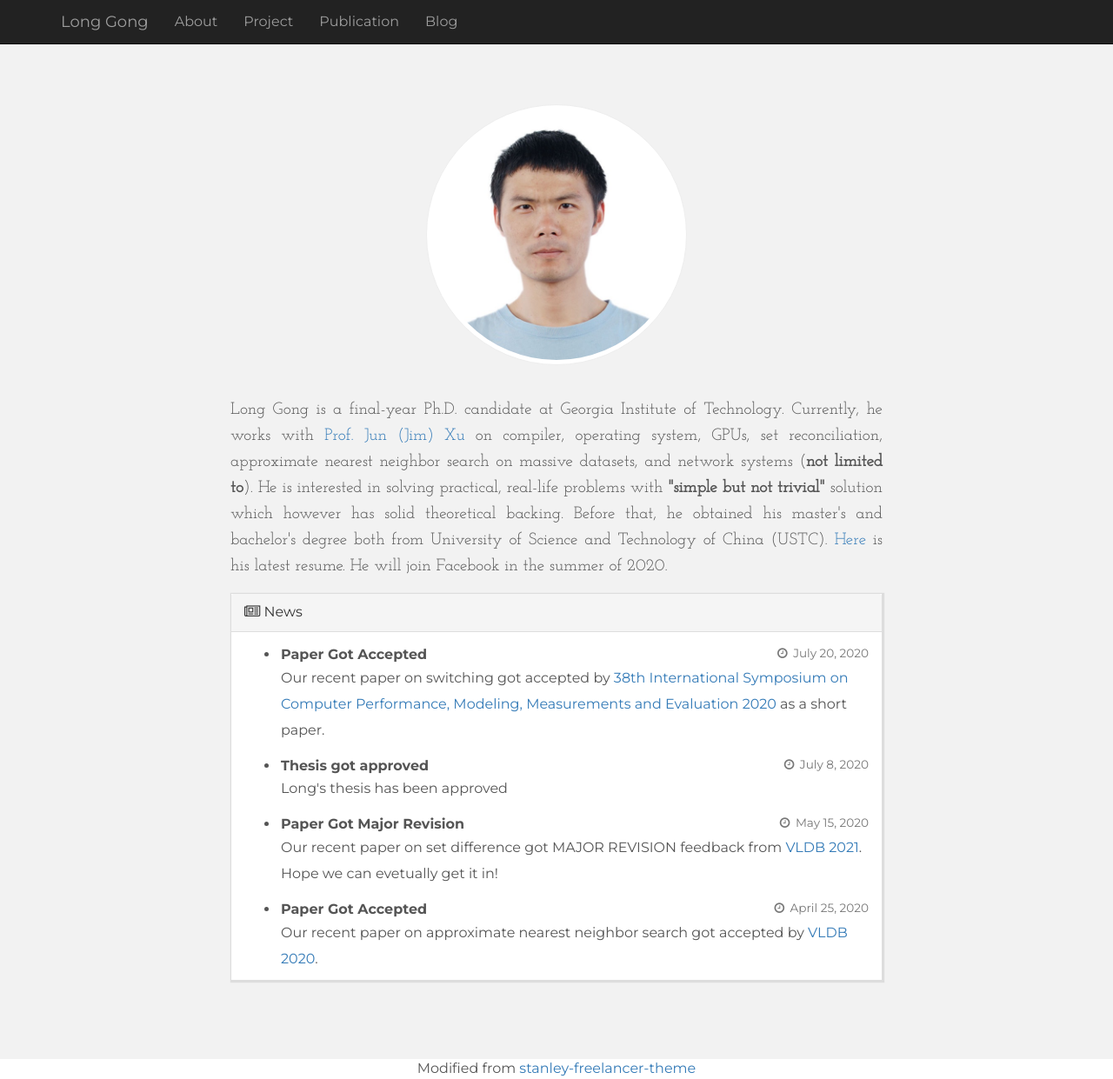
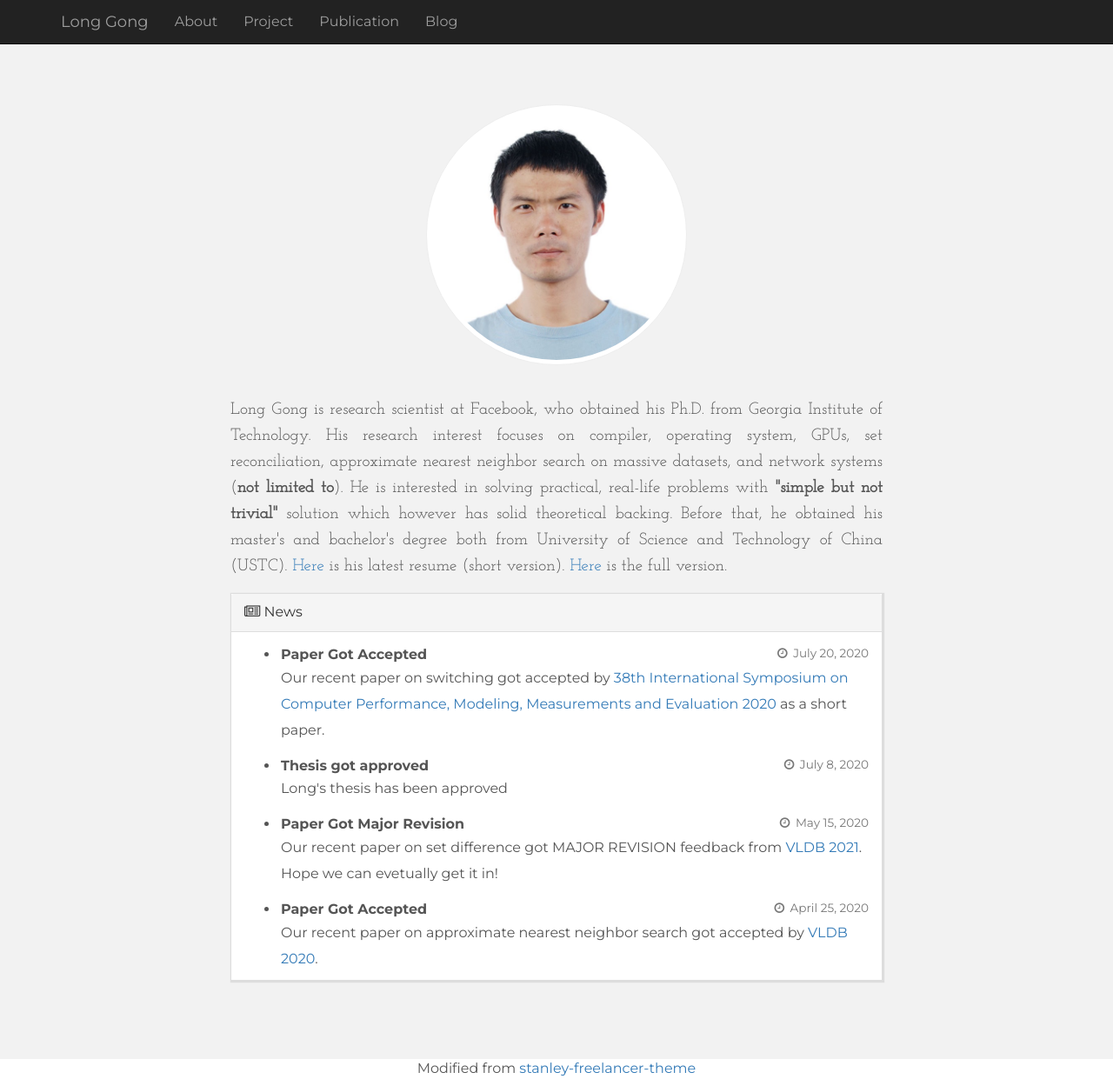
Before and after one commit to lgong30/lgong30.github.io, a Jekyll site: the page built from index.html, in a window 1280 px wide and 1241 px high. Shown: the whole window at 87% size. Built offline with Jekyll 4.4.1, drawn with Linux system fonts in a browser that asks for light colours; nearby versions of some CDN libraries; comment, search, counter and statistics services are not loaded.

Commit message:
updated resume

```diff
--- a/_includes/self.html
+++ b/_includes/self.html
@@ -1,7 +1,6 @@
 <!-- self introduce -->
-Long Gong is a final-year Ph.D. candidate at Georgia Institute of Technology.
-Currently, he works with
-<a href="{{ site.advisor.PhD.url }}">Prof. {{ site.advisor.PhD.name }}</a> on {%
+Long Gong is research scientist at Facebook, who obtained his Ph.D. from Georgia Institute of Technology.
+His research interest focuses on {%
 for ri in site.research_interests %}{% if forloop.last == true %} and {% endif
 %}{{ ri }}{% if forloop.last == false %}, {% endif %}{% endfor %} (<b
   >not limited to</b
@@ -9,5 +8,5 @@ for ri in site.research_interests %}{% if forloop.last == true %} and {% endif
 <b>"simple but not trivial"</b> solution which however has solid theoretical
 backing. Before that, he obtained his master's and bachelor's degree both from
 University of Science and Technology of China (USTC).
-<a href="{{ site.url }}assets/files/long_full_2019.pdf">Here</a> is his latest
-resume. He will join Facebook in the summer of 2020.
+<a href="{{ site.url }}assets/files/long_short_2020.pdf">Here</a> is his latest
+resume (short version). <a href="{{ site.url }}assets/files/long_full_2020.pdf">Here</a> is the full version.
```
